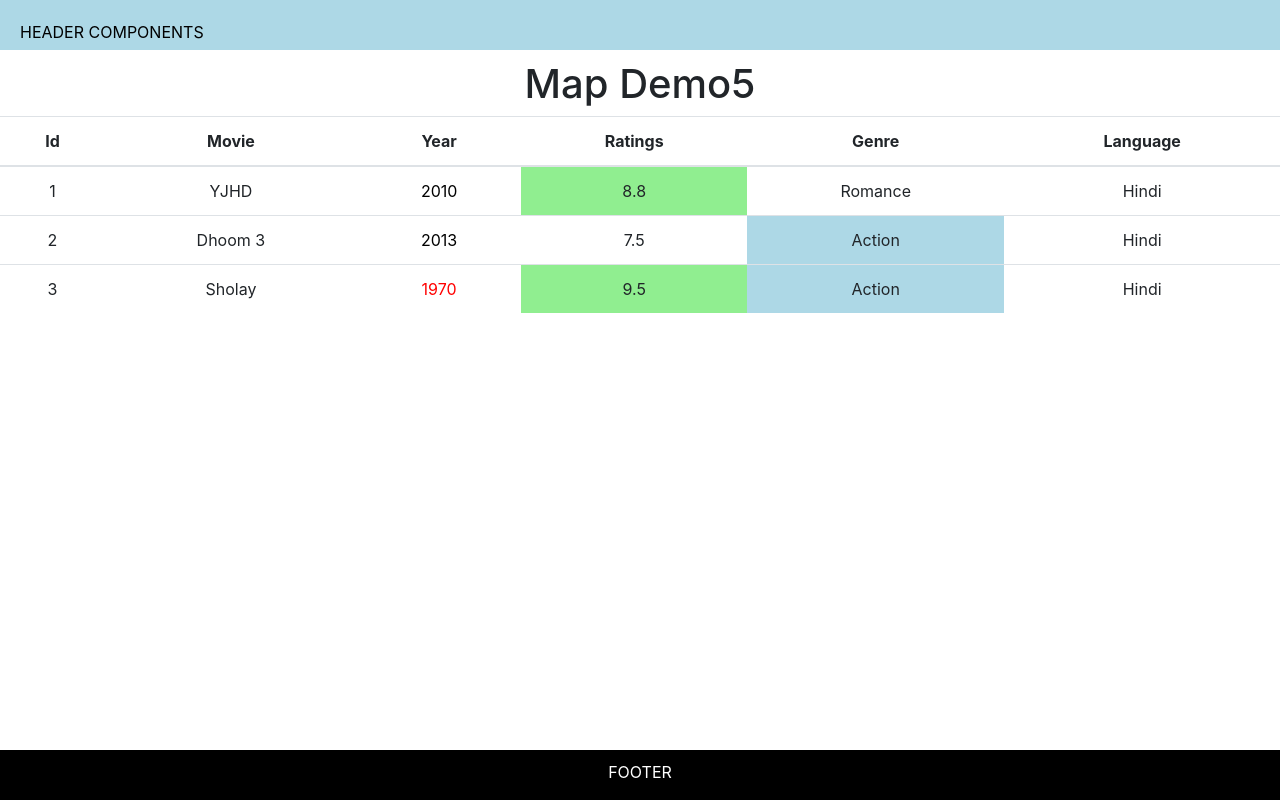
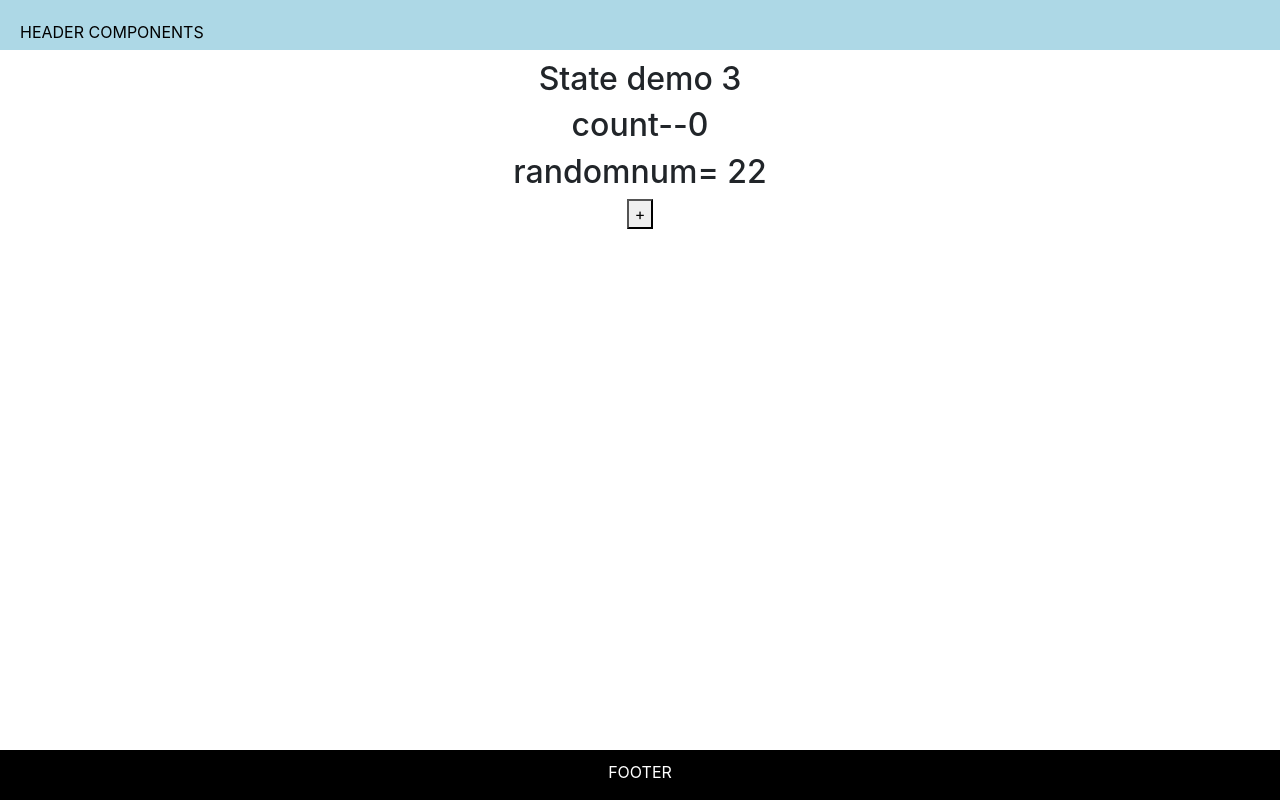
Before and after one commit to CODING-DARSH/MERN, a React (Vite) app: page / in a window 1280 px wide. Built offline with nearby package versions, Linux system fonts and the light colour scheme.

Commit message:
Statedemos

```diff
--- a/src/App.jsx
+++ b/src/App.jsx
@@ -9,6 +9,9 @@ import { Mapdemo1 } from './components/Mapdemo1'
 import { Mapdemo3 } from './components/Mapdemo3'
 import { Mapdemo4 } from './components/Mapdemo4'
 import { Mapdemo5 } from './components/Mapdemo5'
+import { Statedemo1 } from './components/Statedemo1'
+import { Statedemo2 } from './components/Statedemo2'
+import { Statedemo3 } from './components/Statedemo3'
 // import './App.css'
 
 function App() {
@@ -22,7 +25,10 @@ function App() {
     {/* <Content></Content> */}
     {/* <Mapdemo3></Mapdemo3> */}
     {/* <Mapdemo4></Mapdemo4> */}
-    <Mapdemo5></Mapdemo5>
+    {/* <Mapdemo5></Mapdemo5> */}
+    {/* <Statedemo1></Statedemo1> */}
+    {/* <Statedemo2></Statedemo2> */}
+    <Statedemo3></Statedemo3>
   <Footer></Footer>
 
   </div>
--- /dev/null
+++ b/src/components/Statedemo1.jsx
@@ -0,0 +1,26 @@
+import React, { useState } from 'react'
+
+export const Statedemo1 = () => {
+    const[count,setCount]=useState(0)   // count is variable and setCount is inbuilt function and useState is function used to store update and render values in UI
+    const increaseValue=()=>{
+        setCount(count+1)
+        console.log("count=",count);
+    }
+    const decreaseValue=(x)=>{
+        setCount(count-x)
+        console.log("count",count);
+    }
+  return (
+    <div style={{textAlign:"center"}}>
+        <h2>Use state demo</h2>
+        <h3>count {count}</h3>
+        <button onClick={increaseValue}>INCRESE</button>
+        <button onClick={() => decreaseValue(10)}>Decrease</button>
+        {/* <button onClick={()=>{decreseCount(100)}}>decrese</button> */}
+    </div>
+  )
+}
+
+// we have used arow function in Decrease becoz it take a parameter and hence it will execute directly once it will run to stop it and make it only work on click for that reason we are using arrow function
+
+// while in increase function it is already a function and it dosent need any parameter and it wont run directly so therfore it will work only on click for that reason we wont be using arrow function
--- /dev/null
+++ b/src/components/Statedemo2.jsx
@@ -0,0 +1,17 @@
+import React, { useState } from 'react'
+
+export const Statedemo2 = () => {
+    const[loading,setLoading]=useState(true)
+    const stoploader=()=>{
+        setLoading(false)
+    }
+  return (
+    <div style={{textAlign:"center"}}>
+        <h1>Statedemo2</h1>
+        {
+          loading==true && <h1>loading....</h1>
+        }
+        <button onClick={()=>{stoploader()}}>stoploader</button>
+    </div>
+  )
+}
--- /dev/null
+++ b/src/components/Statedemo3.jsx
@@ -0,0 +1,20 @@
+import React, { useState } from 'react'
+
+export const Statedemo3 = () => {
+  var randomnum=Math.floor(Math.random()*1000)  // this is normal variable
+    const [count,setCount]=useState(0)      //this is state variable
+    const increaseCount=()=>{
+        setCount(count+1)
+    }
+    return (
+    <div style={{textAlign:"center"}}>
+        <h2>State demo 3</h2>
+        <h2>count--{count}</h2>
+        <h2>randomnum= {randomnum}</h2>
+        {/* <button onClick={()=>{increaseCount()}}>+</button> */}
+        <button onClick={increaseCount}>+</button>
+    </div>
+    )
+}
+
+// as a this increase function dosent have any parameter we can use both function like simple calling and calling with arrow function
```
